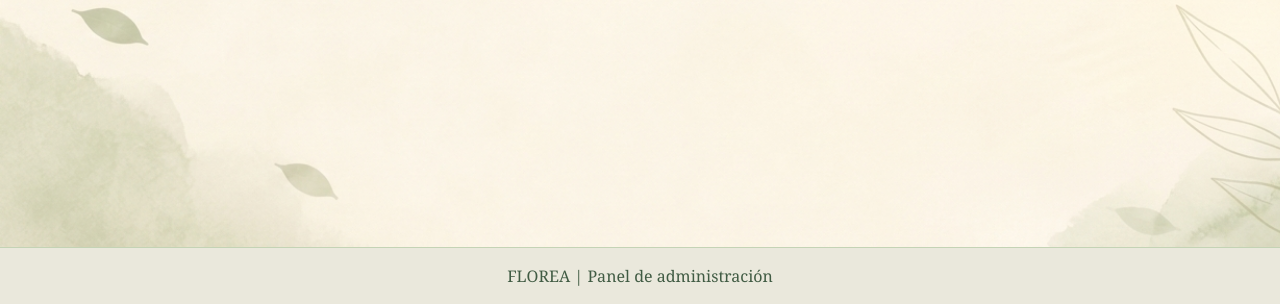
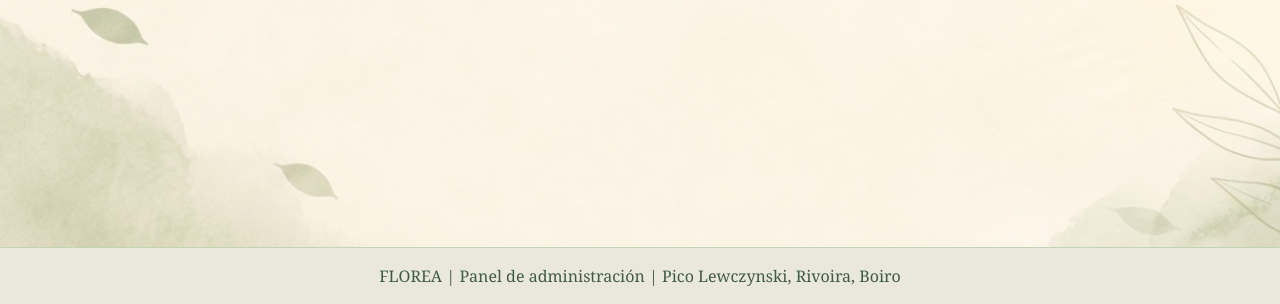
Before and after one commit to GimenaRivoira/BOIRO-LEWCZYNSKI-RIVOIRA-TP-Programacion-III-2026-C1, a Node project: template backend/src/templates/admin/dashboard.ejs in a window 1280 px wide. Shown: the part 496-800 px from the top of the page. Run offline with Node 20 templates, Linux system fonts and the light colour scheme; the template is opened without the code that fills it, so the values that code supplies are empty; some libraries are stand-ins or nearby versions.

Commit message:
Apellidos agregados en el footer admin

```diff
--- a/backend/src/templates/admin/dashboard.ejs
+++ b/backend/src/templates/admin/dashboard.ejs
@@ -58,7 +58,7 @@
 
     <footer class="container-fluid py-3">
         <div class="text-center">
-            <p class="mb-0">FLOREA | Panel de administración</p>
+            <p class="mb-0">FLOREA | Panel de administración | Pico Lewczynski, Rivoira, Boiro</p>
         </div>
     </footer>
 
```
